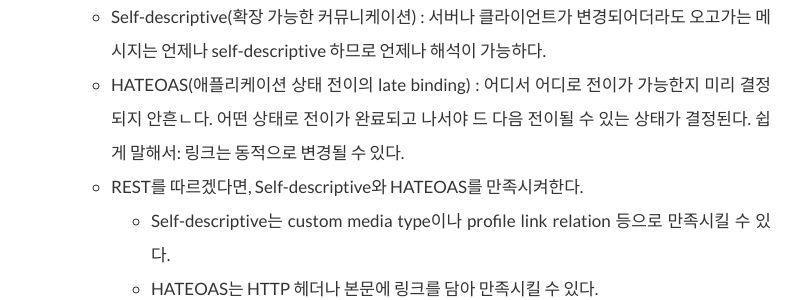
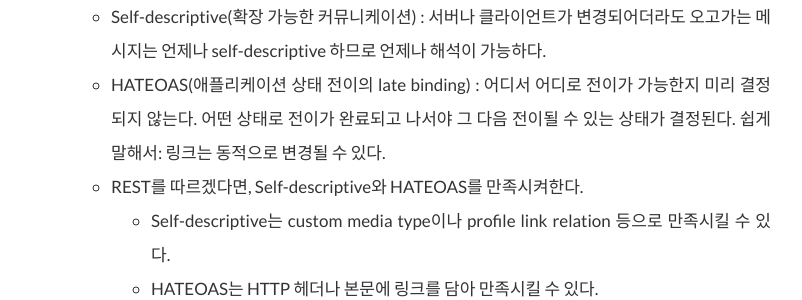
Before and after one commit to gwonsungjun/gwonsungjun.github.io, a Jekyll site: the page built from _posts/2018-11-04-181029_181104.md, in a window 1280 px wide. Shown: the part 2208-2508 px from the top of the page, without its empty margins (239-1041 px from the left). Built offline with Jekyll 4.4.1, drawn with Linux system fonts in a browser that asks for light colours; comment, search, counter and statistics services are not loaded.

Commit message:
Edit typo (Weekly review post)

```diff
--- a/_posts/2018-11-04-181029_181104.md
+++ b/_posts/2018-11-04-181029_181104.md
@@ -47,7 +47,7 @@ author : sungjun
 ### 이번 주에 읽었던 좋은 글(출퇴근지하철)
 - [그런 REST API로 괜찮은가](https://tv.naver.com/v/2292653)
     - Self-descriptive(확장 가능한 커뮤니케이션) : 서버나 클라이언트가 변경되어더라도 오고가는 메시지는 언제나 self-descriptive 하므로 언제나 해석이 가능하다.
-    - HATEOAS(애플리케이션 상태 전이의 late binding) : 어디서 어디로 전이가 가능한지 미리 결정되지 안흔ㄴ다. 어떤 상태로 전이가 완료되고 나서야 드 다음 전이될 수 있는 상태가 결정된다. 쉽게 말해서: 링크는 동적으로 변경될 수 있다.
+    - HATEOAS(애플리케이션 상태 전이의 late binding) : 어디서 어디로 전이가 가능한지 미리 결정되지 않는다. 어떤 상태로 전이가 완료되고 나서야 그 다음 전이될 수 있는 상태가 결정된다. 쉽게 말해서: 링크는 동적으로 변경될 수 있다.
     - REST를 따르겠다면, Self-descriptive와 HATEOAS를 만족시켜한다.
         - Self-descriptive는 custom media type이나 profile link relation 등으로 만족시킬 수 있다.
         - HATEOAS는 HTTP 헤더나 본문에 링크를 담아 만족시킬 수 있다.
```
